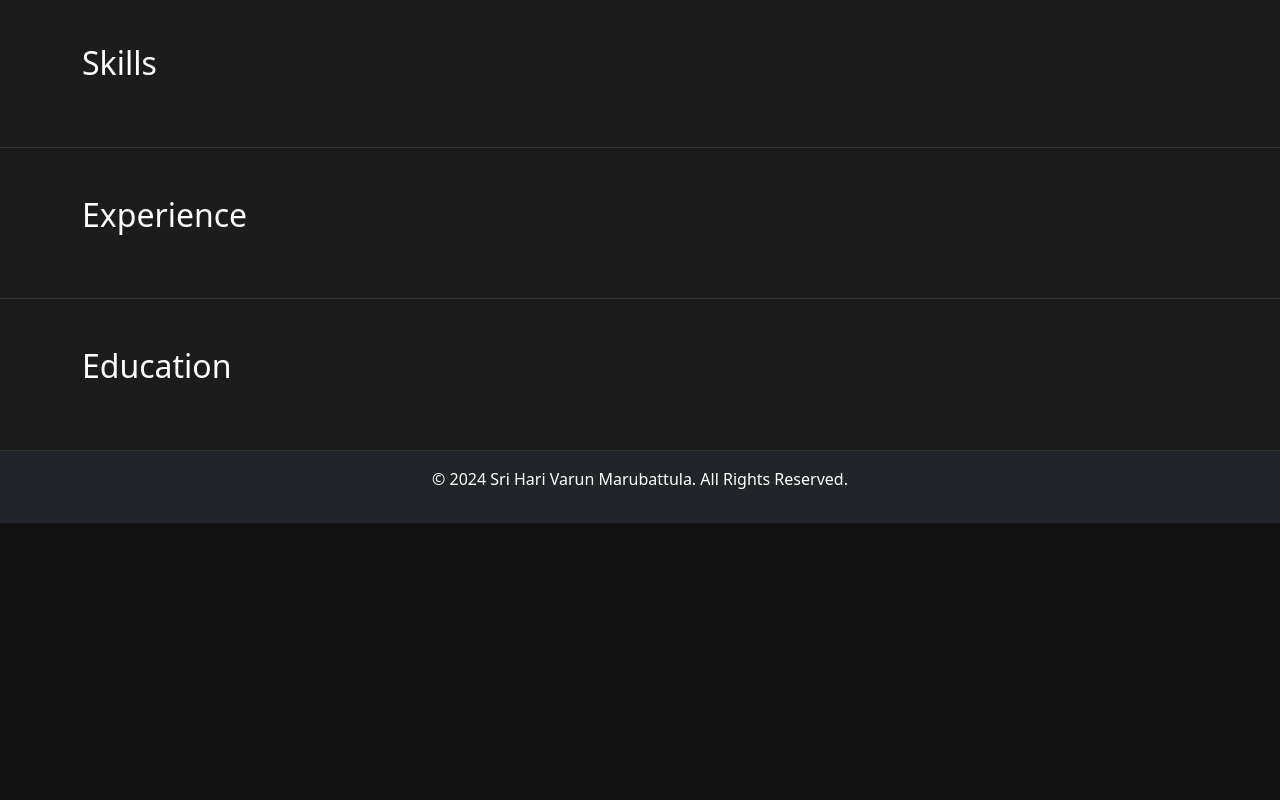
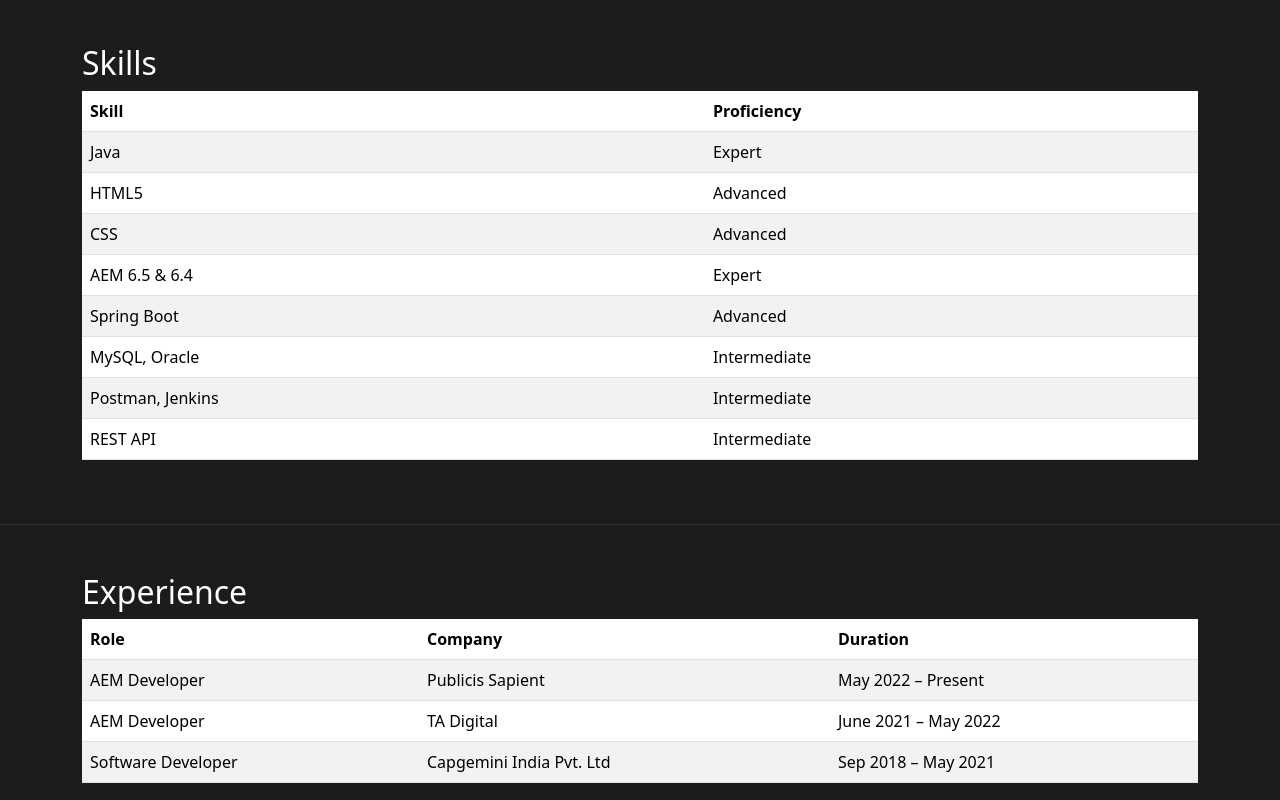
Before and after one commit to Harivarun/Portfolio, a plain HTML site: page index.html in a window 1280 px wide. Shown: the part 460-1260 px from the top of the page. Before the commit the page ends 983 px from the top, so only its background shows below. Drawn offline with nearby package versions, Linux system fonts and the light colour scheme.

Commit message:
Update index.html

```diff
--- a/index.html
+++ b/index.html
@@ -4,7 +4,6 @@
   <meta charset="UTF-8">
   <meta name="viewport" content="width=device-width, initial-scale=1.0">
   <title>Sri Hari Varun Marubattula - Portfolio</title>
-  <!-- Updated the path to the CSS file -->
   <link href="https://cdn.jsdelivr.net/npm/bootstrap@5.3.0-alpha1/dist/css/bootstrap.min.css" rel="stylesheet">
   <link rel="stylesheet" href="css/style.css">
 </head>
@@ -32,23 +31,40 @@
     </div>
   </section>
 
-  <!-- Skills -->
+  <!-- Skills (Table Format) -->
   <section class="skills p-5">
     <div class="container">
       <h2>Skills</h2>
-      <ul id="skills-list">
-        <!-- Skills will be loaded here dynamically -->
-      </ul>
+      <table class="table table-striped" id="skills-table">
+        <thead>
+          <tr>
+            <th>Skill</th>
+            <th>Proficiency</th>
+          </tr>
+        </thead>
+        <tbody>
+          <!-- Skills will be loaded here dynamically -->
+        </tbody>
+      </table>
     </div>
   </section>
 
-  <!-- Experience -->
+  <!-- Experience (Table Format) -->
   <section class="experience p-5">
     <div class="container">
       <h2>Experience</h2>
-      <ul id="experience-list">
-        <!-- Experience will be loaded here dynamically -->
-      </ul>
+      <table class="table table-striped" id="experience-table">
+        <thead>
+          <tr>
+            <th>Role</th>
+            <th>Company</th>
+            <th>Duration</th>
+          </tr>
+        </thead>
+        <tbody>
+          <!-- Experience will be loaded here dynamically -->
+        </tbody>
+      </table>
     </div>
   </section>
 
@@ -65,7 +81,6 @@
     <p>&copy; 2024 Sri Hari Varun Marubattula. All Rights Reserved.</p>
   </footer>
 
-  <!-- Updated the path to the JavaScript file -->
   <script src="https://cdn.jsdelivr.net/npm/bootstrap@5.3.0-alpha1/dist/js/bootstrap.bundle.min.js"></script>
   <script src="js/script.js"></script>
 </body>
```
